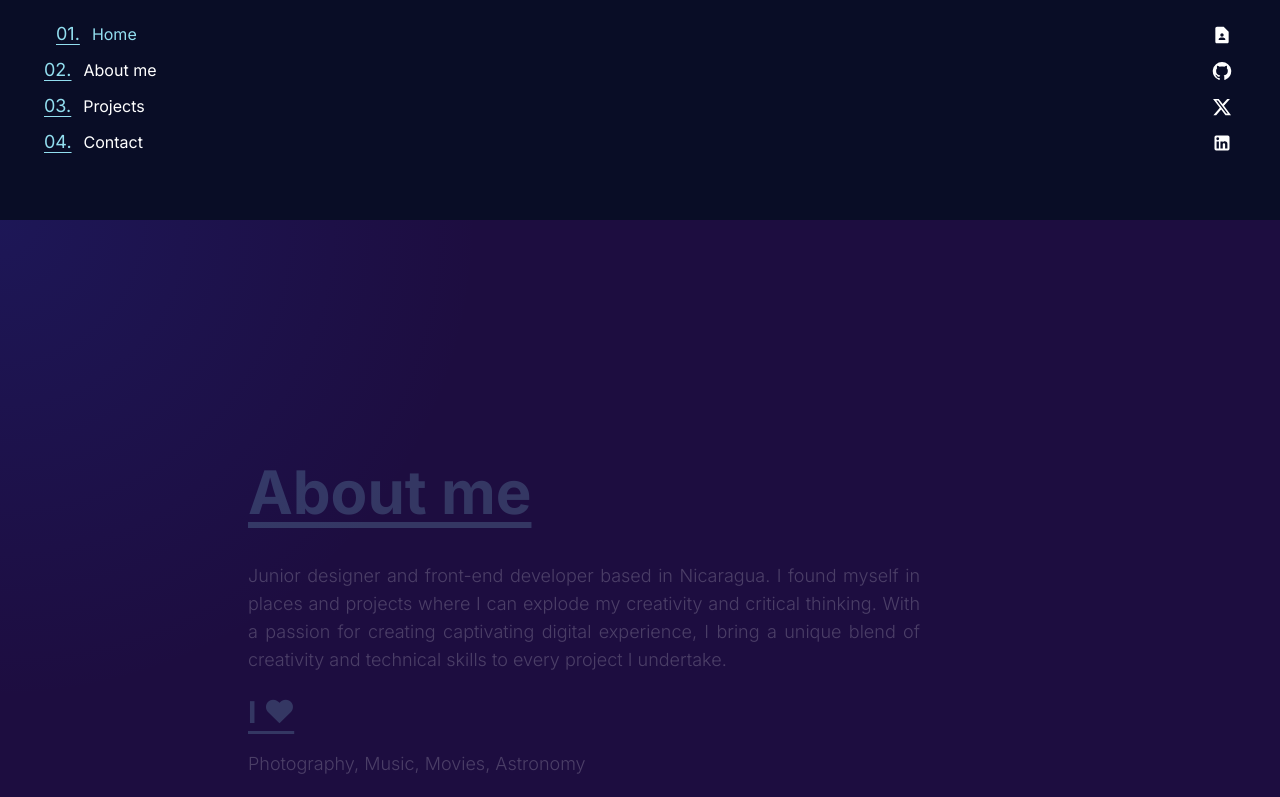
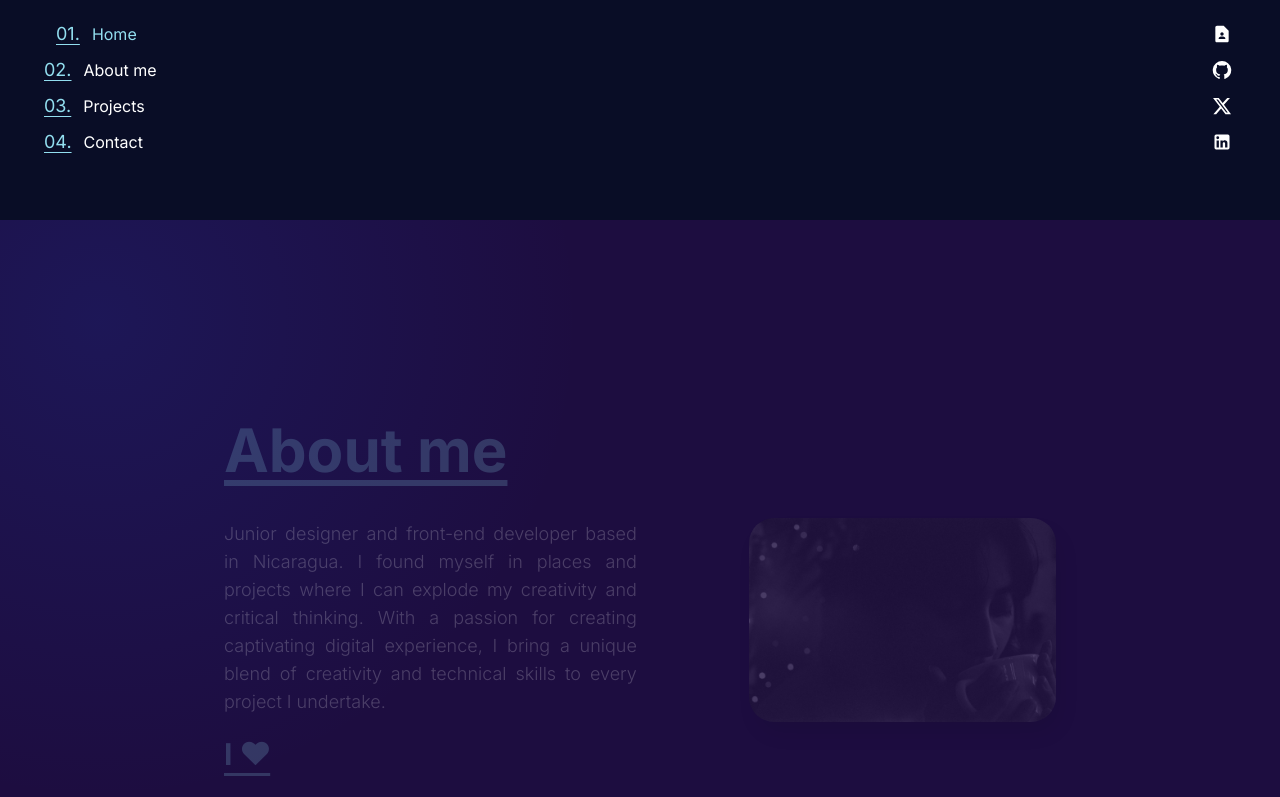
Before and after one commit to mgrobleto/marobleto-homepage, a Next.js app: page / in a window 1280 px wide. Shown: the part 580-1377 px from the top of the page. Built offline with nearby package versions, Linux system fonts and the light colour scheme.

Commit message:
FadeIn effect on Hover in social links done

```diff
--- a/src/components/fade-in.tsx
+++ b/src/components/fade-in.tsx
@@ -5,8 +5,7 @@ interface FadeInProps {
     delay: string
 }
 
-import React, { useContext, useEffect, useRef, useState } from "react";
-import { ScrollContext } from '@/utils/scroll-observer'
+import React, { useEffect, useRef, useState } from "react";
 import s from '@/styles/fade-in.module.css'
 
 
--- a/src/components/social-media-links.tsx
+++ b/src/components/social-media-links.tsx
@@ -1,5 +1,5 @@
 import React from "react";
-import { SocialLink } from "@/utils/links-icons";
+import { AnimatedSocialLink } from "@/utils/links-icons";
 import ContactPageIcon from '@mui/icons-material/ContactPage';
 import GitHubIcon from '@mui/icons-material/GitHub';
 import XIcon from '@mui/icons-material/X';
@@ -9,10 +9,38 @@ const SocialMedia : React.FC = () => {
     return (
         <div className="fixed xl:flex flex-col max-w-md h-auto px-10 bottom-10 bg-transparent right-2">
             <div className="flex flex-col justify-between items-end my-5">
-                <SocialLink href="https://drive.google.com/file/d/18skvdwnflwRcPdTh4ot4LH5AWAAhdctm/view?usp=sharing" icon={<ContactPageIcon fontSize="small" />} color="#92DEEF"></SocialLink>
-                <SocialLink href='https://github.com/mgrobleto' icon={<GitHubIcon fontSize='small' />} color="#92DEEF"> </SocialLink>
-                <SocialLink href='https://twitter.com/marobleto_' icon={ <XIcon fontSize='small'  /> } color="#92DEEF"> </SocialLink>
-                <SocialLink href='https://www.linkedin.com/in/marobleto/' icon={ <LinkedInIcon fontSize='small' /> } color="#92DEEF"> </SocialLink>
+                <AnimatedSocialLink
+                    href="https://drive.google.com/file/d/18skvdwnflwRcPdTh4ot4LH5AWAAhdctm/view?usp=sharing"
+                    icon={<ContactPageIcon fontSize="small" />}
+                    classname="hover:text-[#92DEEF]"
+                    color="#92DEEF"
+                >
+                    My R&eacute;sum&eacute;
+                </AnimatedSocialLink>
+                <AnimatedSocialLink
+                    href='https://github.com/mgrobleto'
+                    icon={<GitHubIcon fontSize='small' />}
+                    color="#92DEEF"
+                    classname="hover:text-[#92DEEF]"
+                >
+                    My GitHub Profile
+                </AnimatedSocialLink>
+                <AnimatedSocialLink
+                    href='https://twitter.com/marobleto_'
+                    icon={ <XIcon fontSize='small'  /> }
+                    color="#92DEEF"
+                    classname="hover:text-[#92DEEF]"
+                >
+                    Ujum
+                </AnimatedSocialLink>
+                <AnimatedSocialLink
+                    href='https://www.linkedin.com/in/marobleto'
+                    icon={ <LinkedInIcon fontSize='small' /> }
+                    color="#92DEEF"
+                    classname="hover:text-[#92DEEF]"
+                >
+                    Check out my Linkedln
+                </AnimatedSocialLink>
             </div>
         </div>
 
--- a/src/pages/about.tsx
+++ b/src/pages/about.tsx
@@ -14,6 +14,8 @@ import s from '../styles/about.module.css'
 import { ScrollContext } from '@/utils/scroll-observer';
 import { CustomTitle, CustomSecondTitle} from '@/components/title';
 import { GradientBackground } from '@/components/gradient-background';
+import FadeInSection from '@/components/fade-in';
+import Image from 'next/image';
 
 const opacityForBlock = (sectionProgress: number, blockNo: number) => {
     const progress = sectionProgress - blockNo
@@ -39,7 +41,8 @@ const About : React.FC = () => {
 
     return (
         <GradientBackground>
-            <section id='about' ref={refContainer} className='min-h-screen py-10 lg:py-0 flex justify-center'>
+            <section id='about' ref={refContainer} className='min-h-screen max-w-full py-10 lg:p-0 flex items-center'>
+                <FadeInSection delay='1'>
                 <div className='flex flex-col-reverse items-center justify-center xl:flex-row mx-20 xl:px-36 xl:justify-center'>
                     <div className='about-info-container flex flex-col justify-around text-justify lg:mr-28'>
                             <div className={`${s.aboutText} about-introduction max-w-2xl mb-auto lg:mb-5`} style={{
@@ -61,12 +64,27 @@ const About : React.FC = () => {
                                     {/* <strong className='text-sm xl:text-2xl underline underline-offset-8 decoration-dotted'>/ I &#10084;</strong> */}
                                     <CustomSecondTitle title='I &#10084;' color='#92DEEF'/>
                                     <p className='text-xs xl:text-lg my-5 font-light'>
-                                Photography, Music, Movies, Astronomy
+                                        Photography, Music, Movies, Science
                                     </p>
                                 </div>
                             </div>
                         </div>
+                        <div className='about-image max-w-fit transition-all duration-100 ease-in-out' style={{
+                            opacity: opacityForBlock(progress, 1),
+                            }}>
+                            <Image
+                                src="/assets/me_2023.jpeg"
+                                alt="about me photo"
+                                width={500}
+                                height={500}
+                                style={{
+                                    borderRadius: 25,
+                                    boxShadow: '6px 13px 23px -5px rgba(0,0,0,.46)',
+                                }}
+                            />
                         </div>
+                    </div>
+                </FadeInSection>
             </section>
         </GradientBackground>
     )
--- a/src/pages/contactme.tsx
+++ b/src/pages/contactme.tsx
@@ -15,6 +15,7 @@ import EmailTwoToneIcon from '@mui/icons-material/EmailTwoTone';
 import Footer from '../components/footer';
 import { GradientBackground } from '@/components/gradient-background';
 import { CustomTitle } from '@/components/title';
+import FadeInSection from '@/components/fade-in';
 
 const ContactMe : React.FC = () => {
     const refContainer = useRef<HTMLDivElement>(null)
@@ -22,16 +23,21 @@ const ContactMe : React.FC = () => {
     return (
         <GradientBackground>
             <section id='contact' ref={refContainer} className='min-h-screen py-10 lg:py-0 text-white flex flex-col justify-around'>
+            <FadeInSection delay='1'>
                 <div className='flex flex-col justify-center items-center font-bold h-[80vh]'>
                 {/* <h2 className='font-bold text-xl xl:text-4xl underline underline-offset-8 decoration-dotted'> / Get in touch</h2> */}
                 <CustomTitle title='Get in touch' color='#92DEEF'/>
+                <h3 className="mb-2 font-light text-sm lg:text-2xl tracking-tight opacity-75">
+                    <p>Let&apos;s create something</p>
+                </h3>
                     <div className='py-6'>
                         <button className='bg-[#92DEEF] bg-opacity-50 rounded-lg p-2 hover:border-[#92DEEF] hover:shadow-lg hover:shadow-cyan-500/50 border-4'>
-                        <SocialLink href='mailto:magabriela0715@gmail.com' icon={ <EmailTwoToneIcon sx={{ fontSize: 40}} />} color='white'>Say Hi &#33;</SocialLink>
+                            <SocialLink href='mailto:magabriela0715@gmail.com' icon={ <EmailTwoToneIcon sx={{ fontSize: 40}} />} color='white'>Say Hi&#33;</SocialLink>
                         </button>
                     </div>
                 </div>
                 <Footer />
+            </FadeInSection>
             </section>
         </GradientBackground>
     )
--- a/src/pages/intro.tsx
+++ b/src/pages/intro.tsx
@@ -2,6 +2,7 @@
 
 import React, { useRef, useContext, useState, useCallback } from 'react';
 import { ScrollContext } from '@/utils/scroll-observer';
+import FadeInSection from '@/components/fade-in';
 
 const Intro : React.FC = () => {
     //const [imageLoaded, setImageLoaded] = useState(false)
@@ -32,6 +33,7 @@ const Intro : React.FC = () => {
         >
             <div className="max-w-full flex flex-col min-h-screen p-24 bg-[#090D26] justify-around items-center">
                 <div className="flex-col items-center  max-w-[1000px]">
+                    <FadeInSection delay='1'>
                         <div className='p-9 z-10 drop-shadow-[0_5px_3px_rgba(0,0,0,0.5)] text-center flex flex-col items-center justify-center text-[#FCF3E3]'>
                             <h1 className="mb-6 text-4xl lg:text-6xl font-bold">It&apos;s </h1>
                             <h1 className="mb-6 text-5xl lg:text-7xl font-bold"> <span className='text-theme font-bold'>Gabriela Robleto</span> </h1>
@@ -39,6 +41,7 @@ const Intro : React.FC = () => {
                                 <p>(Junior Web Developer &amp; Designer)</p>
                             </h2>
                         </div>
+                    </FadeInSection>
                 </div>
 
             </div>
--- a/src/utils/links-icons.tsx
+++ b/src/utils/links-icons.tsx
@@ -1,6 +1,6 @@
 'use client';
 
-import React from "react";
+import React, { useState } from "react";
 import Link from "next/link";
 
 interface LinksProps {
@@ -24,3 +24,27 @@ export const SocialLink : React.FC<LinksProps> = ({ href, icon, color ,children,
         </Link>
     )
 }
+
+export const AnimatedSocialLink: React.FC<LinksProps> = ({href, icon, color, children, classname}) => {
+    const [onHover, setOnHover] = useState(false)
+    return (
+        <Link href={href} target="_blank" className={`group my-2`}>
+            <div className={`group min-w-fit min-h-fit flex items-center justify-start text-xs xl:text-md`}
+            >
+                <div style={{
+                    transform: onHover ? 'translateX(-0.75rem)' : 'translateX(0.75rem)',
+                    opacity: onHover ? '1' : '0',
+                    transition: 'transform 0.4s ease-in-out, opacitity 0.2s ease-in-out'
+                }}>
+                    {children}
+                </div>
+                <div className={`ml-3 ${classname}`}
+                onMouseEnter={() => setOnHover(true)}
+                onMouseLeave={() => setOnHover(false)}
+                >
+                    {icon}
+                </div>
+            </div>
+        </Link>
+    )
+}
```
Also changed, not shown: tailwind.config.js (+7 -0 lines), public/assets/me_2023.jpeg (added). Lines whose indentation alone changed are shown as unchanged.
